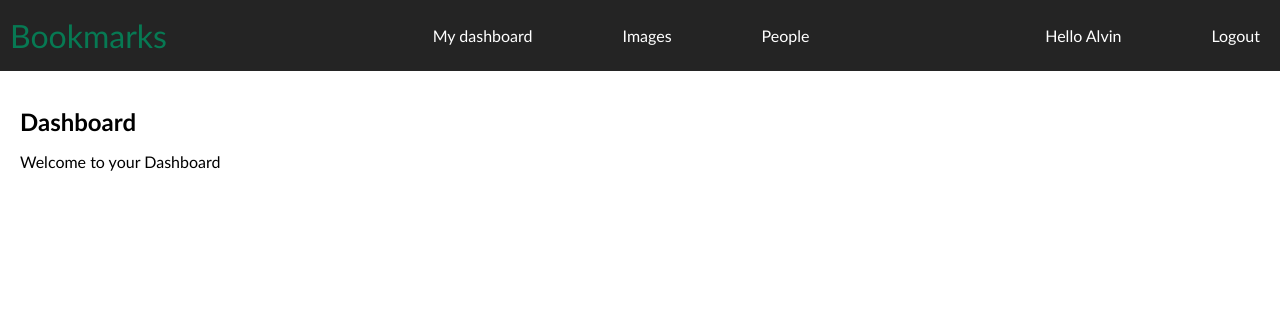
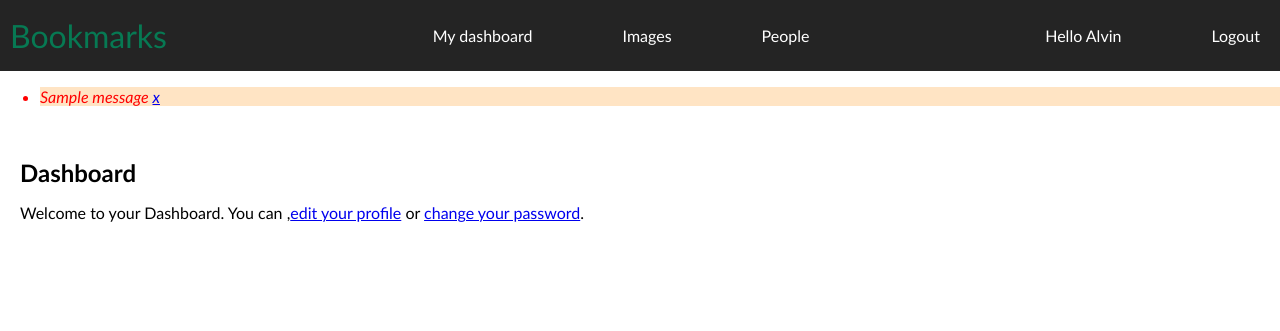
Before and after one commit to AlvinWong7896/socialWebsite, a Django app: page /account/ in a window 1280 px wide. Shown: the top 331 px of the page. Run offline with Django 4.2, Linux system fonts and the light colour scheme; a user stored in the database is signed in; tables that the repository leaves empty hold one stand-in row (values such as "Sample post"); one stand-in notice (Sample message) is shown.

Commit message:
add messages framework and custom authentication backend. install postgresql and added social authentication to allow acccess to mysite.com:8000

```diff
--- a/account/static/css/base.css
+++ b/account/static/css/base.css
@@ -76,3 +76,10 @@
 #content p {
     font-size: medium;
 }
+
+.messages li {
+    color: red;
+    background-color: bisque;
+    font-style: italic;
+    font-weight: 200;
+}
--- a/account/templates/account/dashboard.html
+++ b/account/templates/account/dashboard.html
@@ -6,5 +6,5 @@
 
 {% block content %}
     <h1>Dashboard</h1>
-    <p>Welcome to your Dashboard</p>
+    <p>Welcome to your Dashboard. You can ,<a href="{% url 'edit' %}">edit your profile</a> or <a href="{% url 'password_change' %}">change your password</a>.</p>
 {% endblock %}
--- a/account/templates/base.html
+++ b/account/templates/base.html
@@ -34,6 +34,19 @@
             {% endif %}
         </span>
     </div>
+
+    {% if messages %}
+        <ul class="messages">
+
+            {% for message in messages %}
+                <li class="{{ message.tags }}">
+                    {{ message|safe }}
+                <a href="#" class="close">x</a>
+                </li>
+            {% endfor %}
+        </ul>
+    {% endif %}
+
     <div id="content">
         {% block content %}
         {% endblock %}
--- a/account/views.py
+++ b/account/views.py
@@ -1,3 +1,4 @@
+from django.contrib import messages
 from django.contrib.auth import authenticate, login
 from django.contrib.auth.decorators import login_required
 from django.http import HttpResponse
@@ -69,7 +70,10 @@
         if user_form.is_valid() and profile_form.is_valid():
             user_form.save()
             profile_form.save()
+            messages.success(request, "Profile updated successfully")
             return redirect("dashboard")  # Redirect to the dashboard view
+        else:
+            messages.error(request, "Error updating your profile")
     else:
         user_form = UserEditForm(instance=request.user)
         profile_form = ProfileEditForm(instance=request.user.profile)
--- a/bookmarks/urls.py
+++ b/bookmarks/urls.py
@@ -23,6 +23,7 @@
 urlpatterns = [
     path("admin/", admin.site.urls),
     path("account/", include("account.urls")),
+    path("social-auth", include("social_django.urls", namespace="social")),
 ]
 if settings.DEBUG:
     urlpatterns += static(settings.MEDIA_URL, document_root=settings.MEDIA_ROOT)
```
Also changed, not shown: account/authentication.py (added, +22 -0 lines), bookmarks/settings.py (+19 -3 lines), db.sqlite3, media/users/2024/01/11/IMG-20220322-WA0016.jpeg (added), 1 other file.
